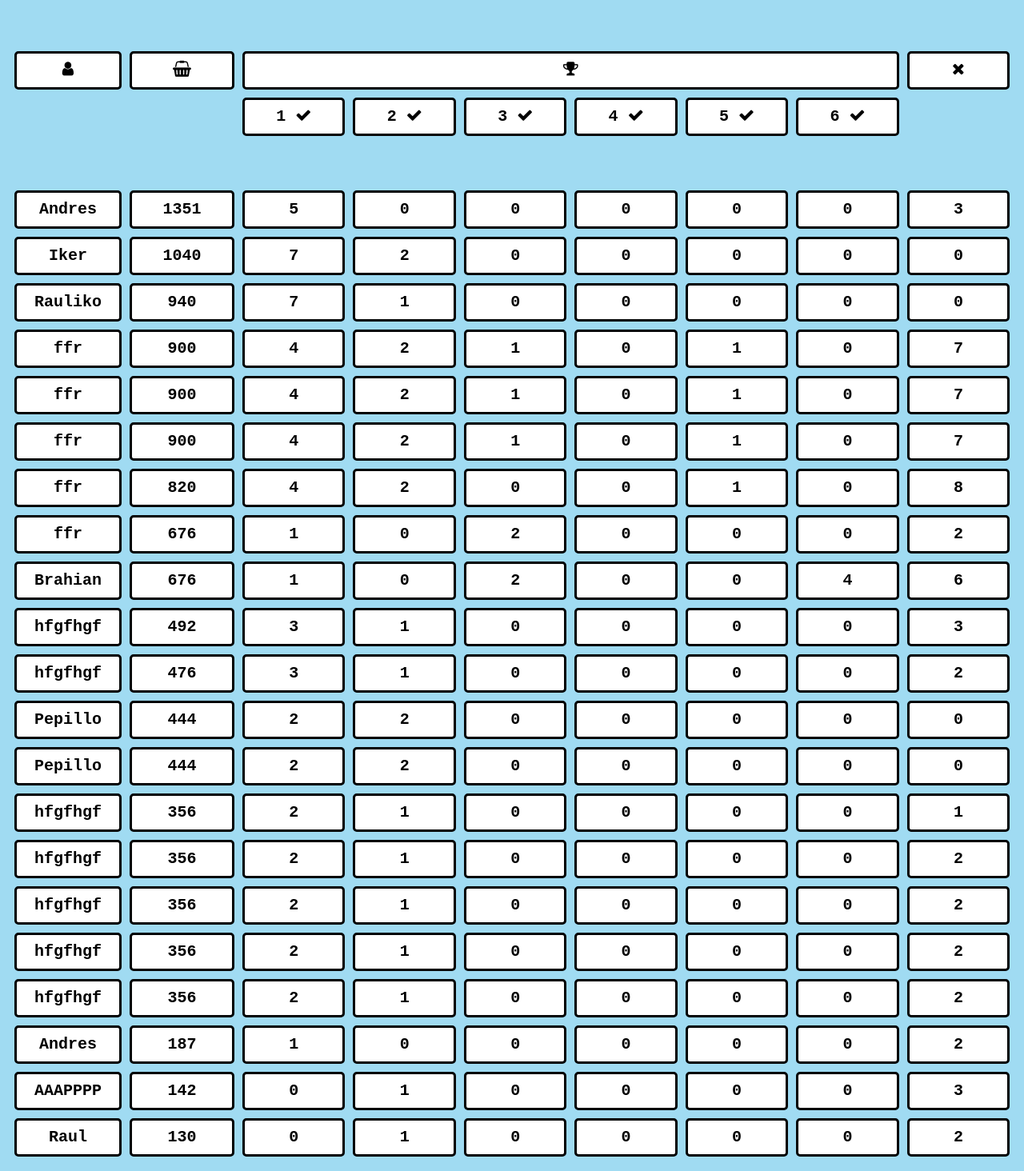
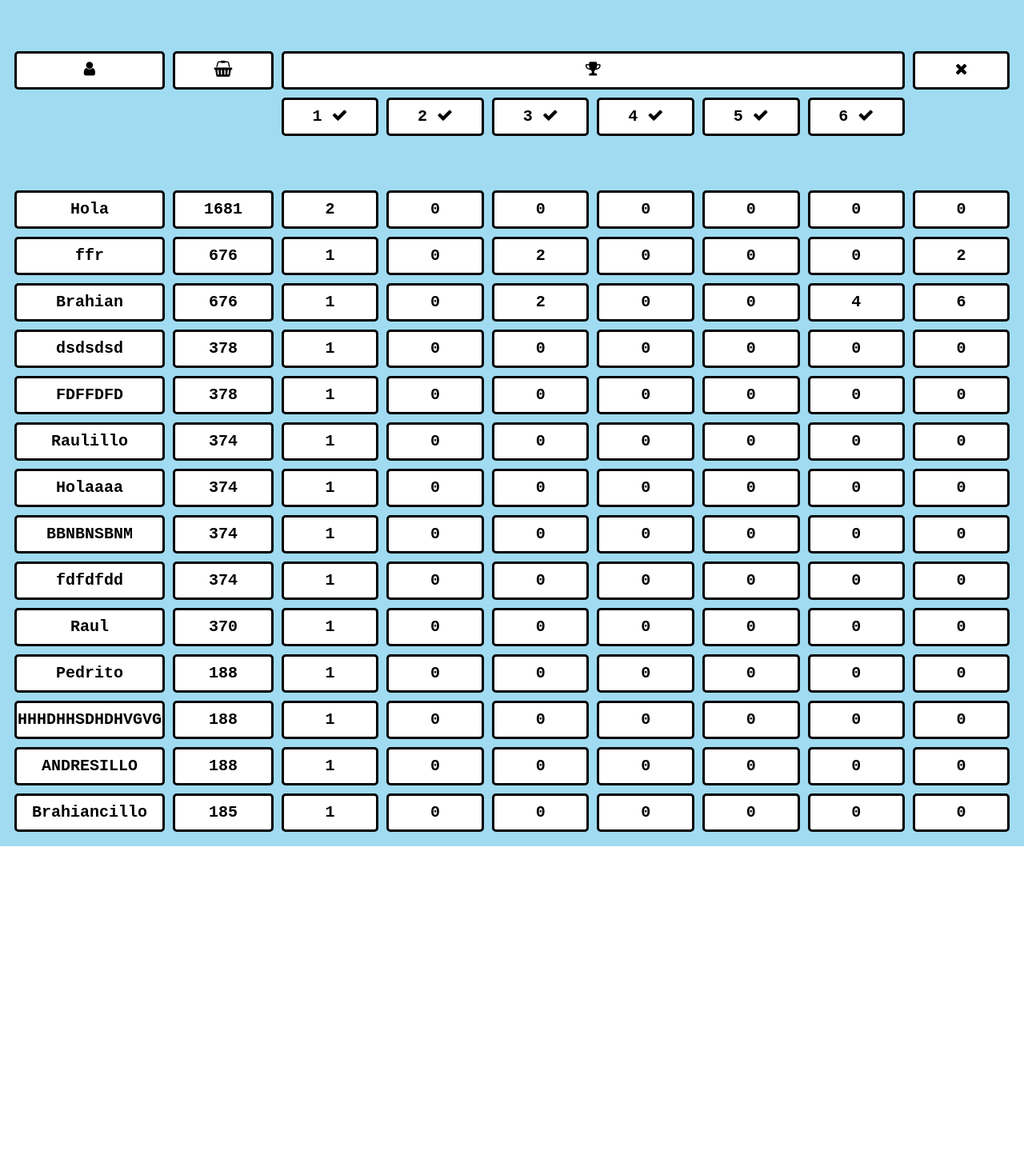
Before and after one commit to raul-garcia-sanchez/WordleProject, a PHP site: page /ranking.php in a window 1280 px wide. Shown: the part 53-1517 px from the top of the page at 80% size. After the commit the page ends 1111 px from the top, so only its background shows below. Run offline with PHP 8.4, Linux system fonts and the light colour scheme; the visitor is signed in with stand-in values (Sample User, id 1).

Commit message:
puntos arreglados

```diff
--- a/index.php
+++ b/index.php
@@ -14,6 +14,7 @@ else{
     $_SESSION["translateWordsHidden"]= "ES";
 }
 $_SESSION["translateText"]= $arrayTranslateText;
+$_SESSION["accesToWinLose"] = false;
 ?>
 <!DOCTYPE html>
 <html lang="<?php echo $arrayTranslateText["lang"]?>">
--- a/playPage.js
+++ b/playPage.js
@@ -270,7 +270,7 @@ function modeChrono(){
         }
         let classModeChrono= document.querySelector(".pCrono");
         classModeChrono.innerHTML= `${minMode.toString().padStart(2,"0")}:${secMode.toString().padStart(2,"0")}`;
-    }, 100)
+    }, 1000)
 }
 
 function crono(){
@@ -292,7 +292,7 @@ function crono(){
         secPoints= secPoints+1;
         let pCrono= document.querySelector(".pCrono");
         pCrono.innerHTML= `${hour.toString().padStart(2,"0")}:${min.toString().padStart(2,"0")}:${sec.toString().padStart(2,"0")}`;
-    },100);
+    },1000);
 }
 
 function stopCrono(function_Crono){
--- a/resources/auxFunctions.php
+++ b/resources/auxFunctions.php
@@ -59,7 +59,7 @@ function getStatisticsWin($textWin, $textAttempts){
     }
 
     function calculateTotalPoints($finalGame){//SE HA CAMBIADO LA PUNTUACION PARA EL MODO CRONO
-    $points = 0;
+        $points= 0;
         if($_SESSION["gameModeWordle"]== 0){//SI EL MODO DE JUEGO ES EL NORMAL
             $decreaseYellowPoints= -2;
             $decreaseBrownPoints= -4;
@@ -89,7 +89,6 @@ function calculateTotalPoints($finalGame){//SE HA CAMBIADO LA PUNTUACION PARA EL
 
         if(isset($_SESSION["loseGameChronoByTime"])){//EN CASO DE QUE SE PIERDA POR TIEMPO EN EL MODO CRONO, LA PUNTUACION ES 0
             if ($_SESSION["loseGameChronoByTime"] == true){
-
                 $points = 0;
             }
         }
@@ -101,6 +100,7 @@ function calculateTotalPoints($finalGame){//SE HA CAMBIADO LA PUNTUACION PARA EL
             echo "tiempo: ".$_SESSION['secPoints'] . "<br>";
             echo "puntos post tiempo: ".$points . "<br>";
             $points += $_SESSION['secPoints'];
+
         }
 
         $_SESSION["totalPointsUser"] += $points;
--- a/resources/records.txt
+++ b/resources/records.txt
@@ -1,21 +1,14 @@
 ffr,676,1,0,2,0,0,0,2
 Brahian,676,1,0,2,0,0,4,6
-ffr,820,4,2,0,0,1,0,8
-ffr,900,4,2,1,0,1,0,7
-ffr,900,4,2,1,0,1,0,7
-ffr,900,4,2,1,0,1,0,7
-Raul,130,0,1,0,0,0,0,2
-AAAPPPP,142,0,1,0,0,0,0,3
-Rauliko,940,7,1,0,0,0,0,0
-Iker,1040,7,2,0,0,0,0,0
-hfgfhgf,356,2,1,0,0,0,0,1
-hfgfhgf,356,2,1,0,0,0,0,2
-hfgfhgf,356,2,1,0,0,0,0,2
-hfgfhgf,356,2,1,0,0,0,0,2
-hfgfhgf,356,2,1,0,0,0,0,2
-hfgfhgf,476,3,1,0,0,0,0,2
-hfgfhgf,492,3,1,0,0,0,0,3
-Pepillo,444,2,2,0,0,0,0,0
-Pepillo,444,2,2,0,0,0,0,0
-Andres,187,1,0,0,0,0,0,2
-Andres,1351,5,0,0,0,0,0,3
+Raul,370,1,0,0,0,0,0,0
+Raulillo,374,1,0,0,0,0,0,0
+Holaaaa,374,1,0,0,0,0,0,0
+BBNBNSBNM,374,1,0,0,0,0,0,0
+dsdsdsd,378,1,0,0,0,0,0,0
+FDFFDFD,378,1,0,0,0,0,0,0
+Hola,1681,2,0,0,0,0,0,0
+fdfdfdd,374,1,0,0,0,0,0,0
+Brahiancillo,185,1,0,0,0,0,0,0
+Pedrito,188,1,0,0,0,0,0,0
+HHHDHHSDHDHVGVG,188,1,0,0,0,0,0,0
+ANDRESILLO,188,1,0,0,0,0,0,0
--- a/style.css
+++ b/style.css
@@ -582,6 +582,19 @@ iframe{
         text-align: center;
     }
 
+    .body_index .titleDialog{
+        text-align: center;
+    }
+
+    .body_index #modalReset h3{
+        text-align: center;
+    }
+
+    .body_index .alert{
+        width: 90%;
+        text-align: center;
+    }
+
 }
 
 /* Breakpoints para mobile responsive de game.php */
@@ -722,9 +735,11 @@ iframe{
     .body_ranking td{
         height: 20px;
         width: 20px;
-        font-size: 14px;
+        font-size: 10px;
     }
 
 
 
+
+
 }
```
Also changed, not shown: game.php (+8 -0 lines), lose.php (+12 -1 lines), win.php (+17 -1 lines). Lines whose indentation alone changed are shown as unchanged.
